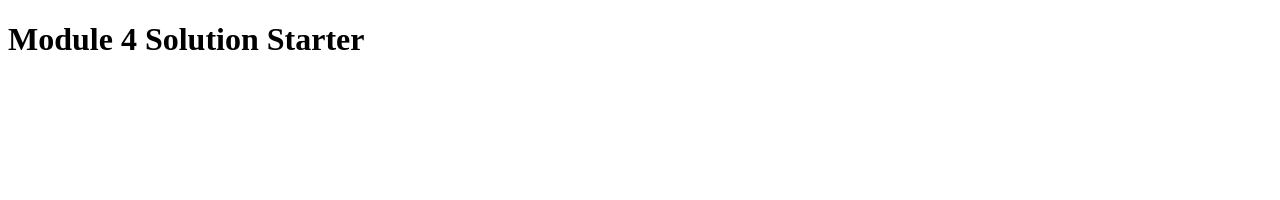
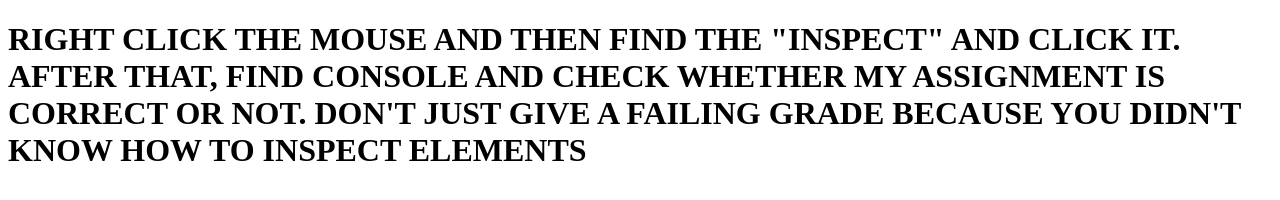
Before and after one commit to junjun04/Assignment_Week4, a plain HTML site: page index.html in a window 1280 px wide. Drawn offline with Linux system fonts and the light colour scheme.

Commit message:
assignment

```diff
--- a/index.html
+++ b/index.html
@@ -8,6 +8,6 @@
   <script src="script.js"></script>
 </head>
 <body>
-  <h1>Module 4 Solution Starter</h1>
+  <h1>RIGHT CLICK THE MOUSE AND THEN FIND THE "INSPECT" AND CLICK IT. AFTER THAT, FIND CONSOLE AND CHECK WHETHER MY ASSIGNMENT IS CORRECT OR NOT. DON'T JUST GIVE A FAILING GRADE BECAUSE YOU DIDN'T KNOW HOW TO INSPECT ELEMENTS</h1>
 </body>
 </html>
```
